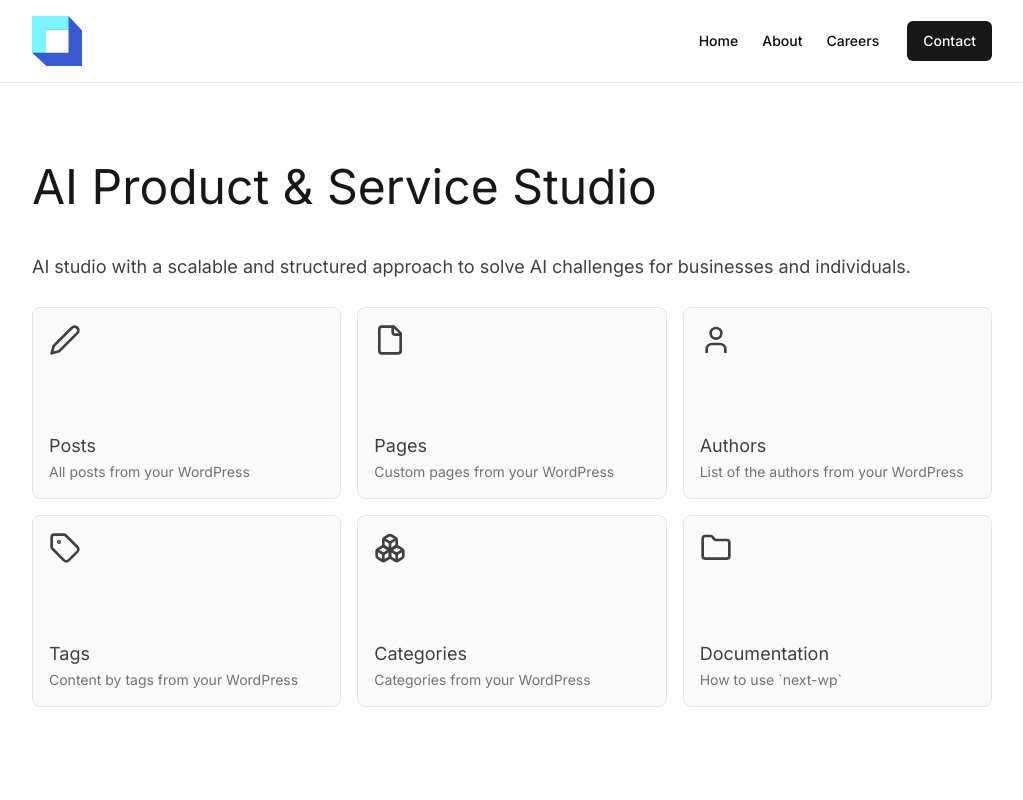
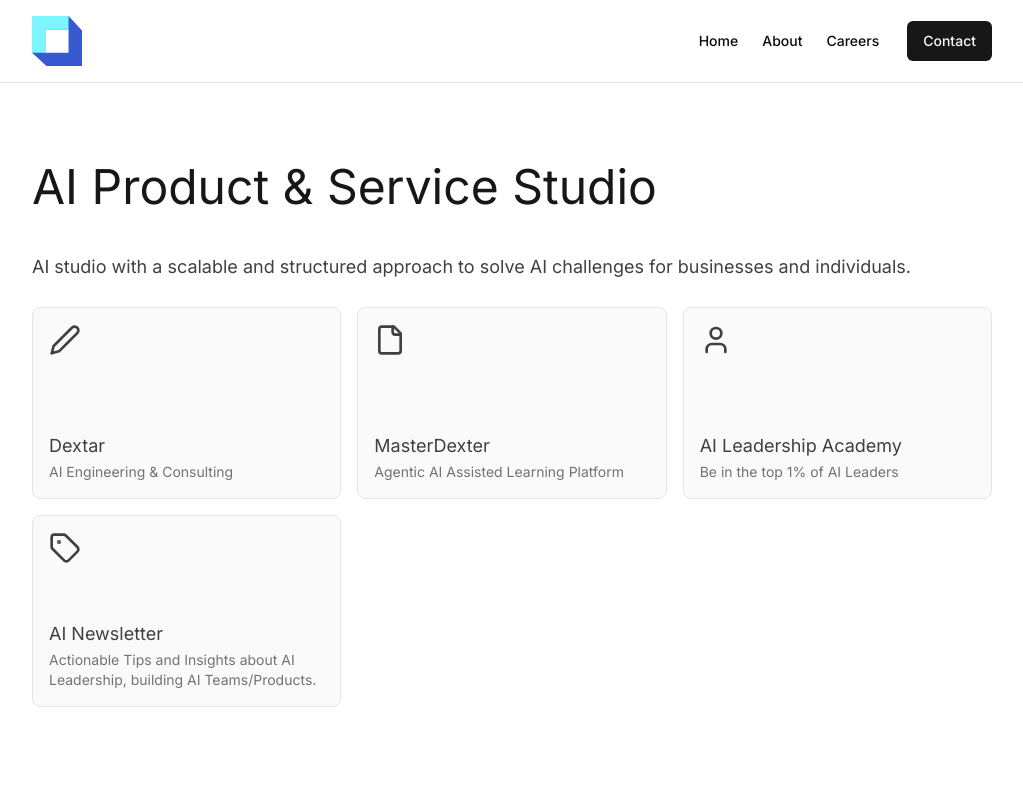
Before and after one commit to hemansnationai/hemansai-studio-website, a Next.js app: page / in a window 1280 px wide. Shown: the top 800 px of the page, without its empty margins (128-1151 px from the left). Built offline with nearby package versions, Linux system fonts and the light colour scheme.

Commit message:
updates several changes

```diff
--- a/app/careers/page.tsx
+++ b/app/careers/page.tsx
@@ -1,4 +1,6 @@
 import { JobListingGrid } from "@/components/JobListingGrid";
+import { Pen } from "lucide-react";
+import Link from "next/link";
 
 async function getJobs() {
   await new Promise((resolve) => setTimeout(resolve, 1000));
@@ -62,8 +64,23 @@
   const jobs = await getJobs();
 
   return (
-    <div className="container mx-auto px-4 py-8 font-clashDisplay">
+    <div className="container mx-auto px-4 py-8 font-clashDisplay max-w-4xl">
       <h1 className="text-3xl font-bold mb-8">Careers</h1>
+      <div className="grid md:grid-cols-3 gap-4 mt-6 not-prose">
+        <Link
+          className="border h-48 bg-accent/50 rounded-lg p-4 flex flex-col justify-between hover:scale-[1.02] transition-all"
+          href="https://www.dextar.co/"
+          target="_blank"
+        >
+          <Pen size={32} />
+          <span>
+            Dextar{" "}
+            <span className="block text-sm text-muted-foreground">
+              AI Engineering & Consulting
+            </span>
+          </span>
+        </Link>
+      </div>
       {/* <JobListingGrid jobs={jobs} /> */}
     </div>
   );
--- a/app/layout.tsx
+++ b/app/layout.tsx
@@ -95,7 +95,7 @@
           <div className="mx-2 hidden md:flex">
             {Object.entries(mainMenu).map(([key, href]) => (
               <Button key={href} asChild variant="ghost" size="sm">
-                <Link href={href} target="_blank">
+                <Link href={href}>
                   {key.charAt(0).toUpperCase() + key.slice(1)}
                 </Link>
               </Button>
--- a/app/page.tsx
+++ b/app/page.tsx
@@ -34,58 +34,59 @@
       <div className="grid md:grid-cols-3 gap-4 mt-6 not-prose">
         <Link
           className="border h-48 bg-accent/50 rounded-lg p-4 flex flex-col justify-between hover:scale-[1.02] transition-all"
-          href="/posts"
+          href="https://www.dextar.co/"
           target="_blank"
         >
           <Pen size={32} />
           <span>
-            Posts{" "}
+            Dextar{" "}
             <span className="block text-sm text-muted-foreground">
-              All posts from your WordPress
+              AI Engineering & Consulting
             </span>
           </span>
         </Link>
         <Link
           className="border h-48 bg-accent/50 rounded-lg p-4 flex flex-col justify-between hover:scale-[1.02] transition-all"
-          href="/pages"
+          href="/"
           target="_blank"
 
         >
           <File size={32} />
           <span>
-            Pages{" "}
+            MasterDexter{" "}
             <span className="block text-sm text-muted-foreground">
-              Custom pages from your WordPress
+              Agentic AI Assisted Learning Platform
             </span>
           </span>
         </Link>
         <Link
           className="border h-48 bg-accent/50 rounded-lg p-4 flex flex-col justify-between hover:scale-[1.02] transition-all"
-          href="/posts/authors"
+          href="https://god-level-python.notion.site/Neurons-to-GenerativeAI-Bootcamp-Live-Self-paced-V2-a59ec2f641084c488179271fc077f0c4?pvs=4"
           target="_blank"
         >
           <User size={32} />
           <span>
-            Authors{" "}
+            AI Leadership Academy
+{" "}
             <span className="block text-sm text-muted-foreground">
-              List of the authors from your WordPress
+              Be in the top 1% of AI Leaders
             </span>
           </span>
         </Link>
         <Link
           className="border h-48 bg-accent/50 rounded-lg p-4 flex flex-col justify-between hover:scale-[1.02] transition-all"
-          href="/posts/tags"
+          href="https://newsletter.himanshuramchandani.co/subscribe"
           target="_blank"
         >
           <Tag size={32} />
           <span>
-            Tags{" "}
+            AI Newsletter{" "}
             <span className="block text-sm text-muted-foreground">
-              Content by tags from your WordPress
+              Actionable Tips and Insights about AI Leadership, building AI Teams/Products.
             </span>
           </span>
         </Link>
-        <Link
+        {/* <Link
           className="border h-48 bg-accent/50 rounded-lg p-4 flex flex-col justify-between hover:scale-[1.02] transition-all"
           href="/posts/categories"
           target="_blank"
@@ -109,7 +110,7 @@
               How to use `next-wp`
             </span>
           </span>
-        </a>
+        </a> */}
       </div>
     </article>
   );
--- a/menu.config.ts
+++ b/menu.config.ts
@@ -1,7 +1,7 @@
 // Define the menu items
 export const mainMenu = {
   home: "/",
-  about: "https://github.com/9d8dev/next-wp",
+  about: "/about",
   careers: "/careers",
 };
 
```
